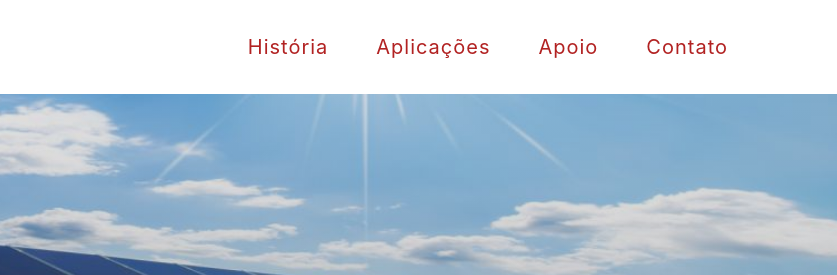
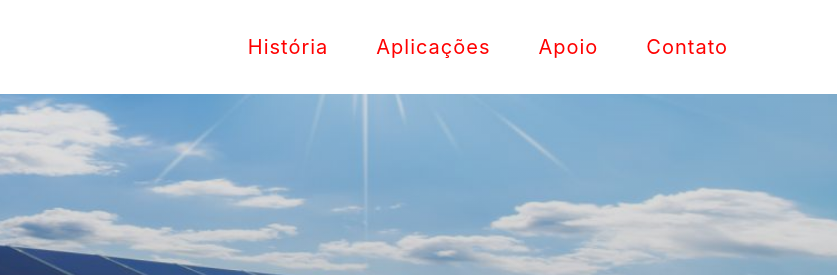
Before and after one commit to ctpmag/ctpmag.github.io, a website with bundled scripts: page index.html in a window 1280 px wide. Shown: the top 275 px of the page, 443-1280 px from the left. Built offline with nearby package versions, Linux system fonts and the light colour scheme; files whose address does not match are found by name.

Commit message:
Update index.html

```diff
--- a/index.html
+++ b/index.html
@@ -36,16 +36,16 @@
         <div class="collapse navbar-collapse" id="navbarResponsive">
           <ul class="navbar-nav ml-auto">
             <li class="nav-item">
-              <a style="color:firebrick; font-size: 20px;" class="nav-link js-scroll-trigger" href="#hist">História</a>
+              <a style="color:red; font-size: 20px;" class="nav-link js-scroll-trigger" href="#hist">História</a>
             </li>
 	    <li class="nav-item">
-              <a style="color:firebrick; font-size: 20px;" class="nav-link js-scroll-trigger" href="#aplic">Aplicações</a>
+              <a style="color:red; font-size: 20px;" class="nav-link js-scroll-trigger" href="#aplic">Aplicações</a>
             </li>
 	    <li class="nav-item">
-              <a style="color:firebrick; font-size: 20px;" class="nav-link js-scroll-trigger" href="#apoio">Apoio</a>
+              <a style="color:red; font-size: 20px;" class="nav-link js-scroll-trigger" href="#apoio">Apoio</a>
             </li>
 	    <li class="nav-item">
-              <a style="color:firebrick; font-size: 20px;" class="nav-link js-scroll-trigger" href="#cont">Contato</a>
+              <a style="color:red; font-size: 20px;" class="nav-link js-scroll-trigger" href="#cont">Contato</a>
             </li>
           </ul>
         </div>
```
